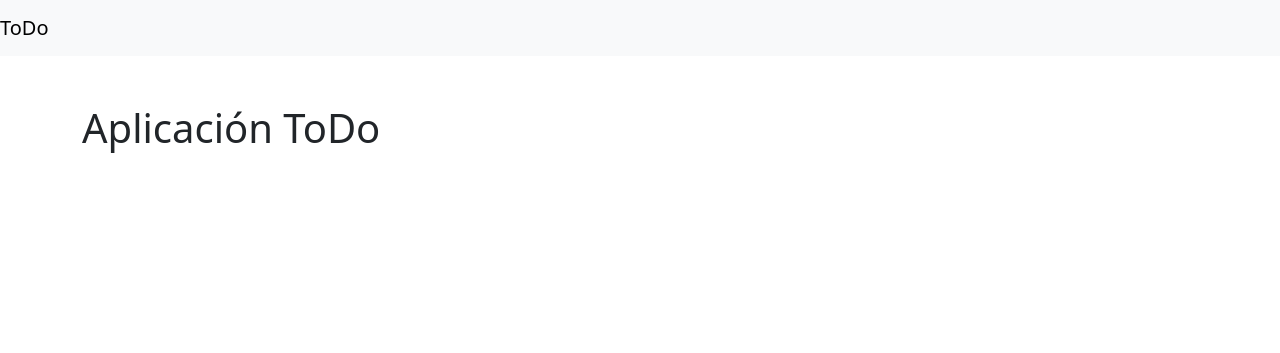
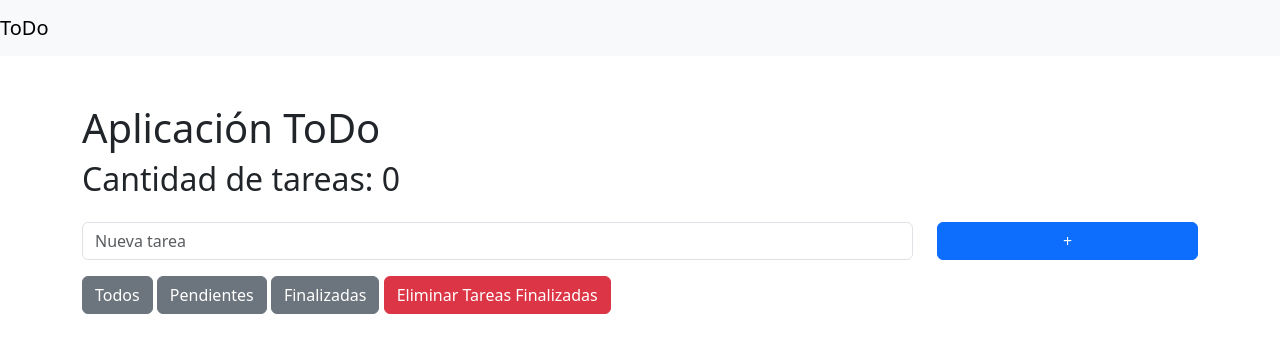
Before and after one commit to Fhernd/proy06_to_do, a Flask app: page / in a window 1280 px wide. Shown: the top 353 px of the page. Run offline with Flask 3, Linux system fonts and the light colour scheme; some libraries are stand-ins or nearby versions.

Commit message:
Primera versión de la GUI

```diff
--- a/templates/index.html
+++ b/templates/index.html
@@ -18,6 +18,40 @@
     <div class="container mt-5">
         <h1>Aplicación ToDo</h1>
 
+        <div class="row mb-3">
+            <div class="col">
+                <h2>Cantidad de tareas: <span id="taskCount">0</span></h2>
+            </div>
+        </div>
+
+        <!-- Fila para agregar nueva tarea -->
+        <div class="row mb-3">
+            <div class="col-9">
+                <input type="text" class="form-control" id="newTask" placeholder="Nueva tarea">
+            </div>
+            <div class="col-3">
+                <button class="btn btn-primary w-100">+</button>
+            </div>
+        </div>
+
+        <!-- Fila para los botones de filtro y eliminar -->
+        <div class="row mb-3">
+            <div class="col">
+                <button class="btn btn-secondary">Todos</button>
+                <button class="btn btn-secondary">Pendientes</button>
+                <button class="btn btn-secondary">Finalizadas</button>
+                <button class="btn btn-danger">Eliminar Tareas Finalizadas</button>
+            </div>
+        </div>
+
+        <!-- Fila para listar tareas -->
+        <div class="row">
+            <div class="col">
+                <ul class="list-group" id="taskList">
+                    <!-- Las tareas irán aquí -->
+                </ul>
+            </div>
+        </div>
     </div>
 
     <!-- Enlazando Bootstrap (JS) desde la carpeta static -->
```
